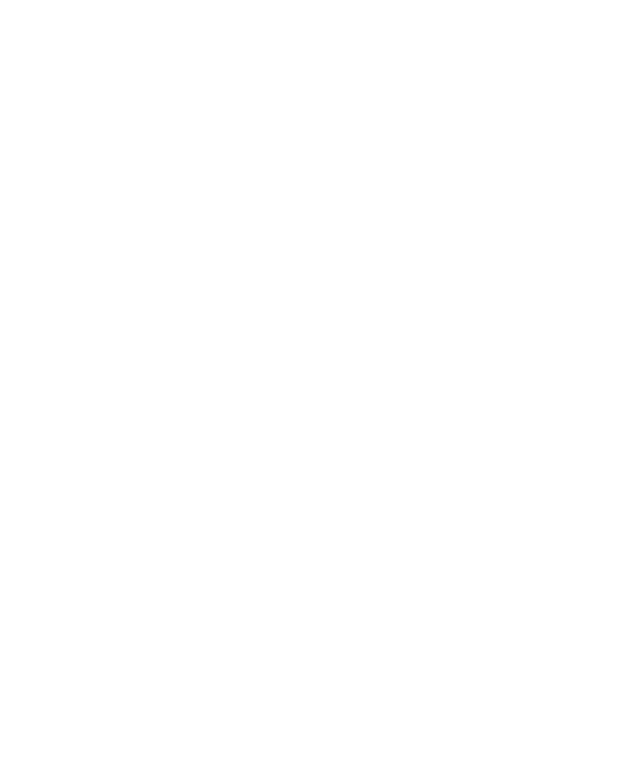
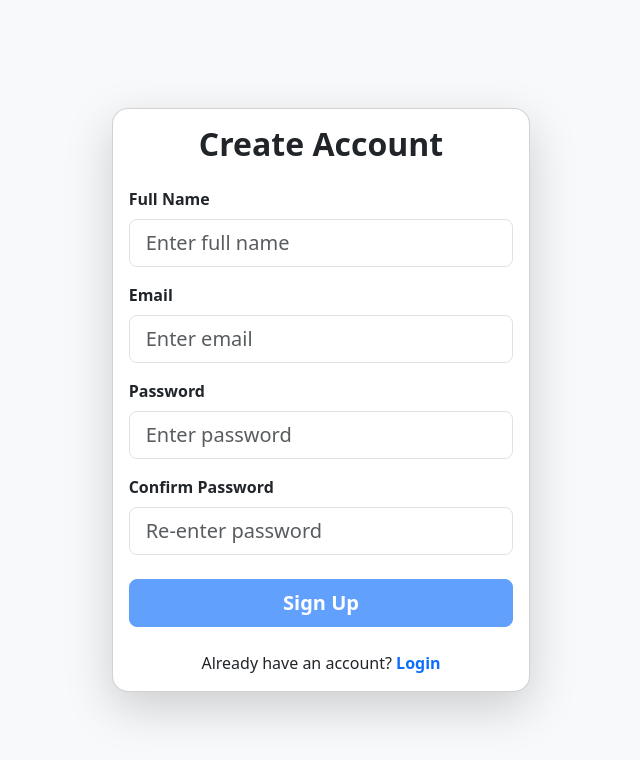
Before and after one commit to sach-cp/hotel-booking-app-ui, an Angular app: page /hotel-booking-app-ui/signup in a window 1280 px wide. Before the commit this address led to /hotel-booking-app-ui/. Shown: the top 760 px of the page, without its empty margins (319-959 px from the left). Built offline with nearby package versions, Linux system fonts and the light colour scheme.

Commit message:
Added signup component

```diff
--- a/angular.json
+++ b/angular.json
@@ -53,7 +53,13 @@
             "development": {
               "optimization": false,
               "extractLicenses": false,
-              "sourceMap": true
+              "sourceMap": true,
+              "fileReplacements": [
+                {
+                  "replace": "src/environments/environment.ts",
+                  "with": "src/environments/environment.development.ts"
+                }
+              ]
             }
           },
           "defaultConfiguration": "production"
--- /dev/null
+++ b/src/app/login-request.ts
@@ -0,0 +1,4 @@
+export interface LoginRequest {
+    username: string;
+    password: string;
+}
--- a/src/app/login/login.css
+++ b/src/app/login/login.css
@@ -34,7 +34,7 @@
 @keyframes fadeInUp {
   from {
     opacity: 0;
-    transform: translateY(30px);
+    transform: translateY(10px);
   }
 
   to {
--- a/src/app/login/login.html
+++ b/src/app/login/login.html
@@ -5,18 +5,19 @@
         <div class="card login-card shadow-lg">
           <div class="card-body p-5">
             <div class="text-center mb-4">
-              <h2 class="card-title fw-bold mb-2">Welcome</h2>
+              <h2 class="card-title fw-bold mb-2">Welcome Back</h2>
               <p class="text-muted">Login in to your account</p>
             </div>
 
-            <form>
+            <form [formGroup]="loginForm" (ngSubmit)="onSubmit()">
               <div class="mb-3">
-                <label for="email" class="form-label fw-semibold">Email Address</label>
+                <label for="username" class="form-label fw-semibold">Username</label>
                 <input
-                  type="email"
+                  type="username"
                   class="form-control form-control-lg"
-                  id="email"
-                  placeholder="Enter your email"
+                  id="username"
+                  placeholder="Enter your username"
+                  formControlName="username"
                   required
                 />
               </div>
@@ -28,12 +29,13 @@
                   class="form-control form-control-lg"
                   id="password"
                   placeholder="Enter your password"
+                  formControlName="password"
                   required
                 />
               </div>
 
               <div class="mb-3 form-check">
-                <input type="checkbox" class="form-check-input" id="rememberMe" />
+                <input type="checkbox" class="form-check-input" id="rememberMe" formControlName="rememberMe"/>
                 <label class="form-check-label" for="rememberMe">
                   Remember me
                 </label>
@@ -53,7 +55,7 @@
             <div class="mt-4 pt-4 border-top text-center">
               <p class="text-muted mb-0">
                 Don't have an account?
-                <a href="#" class="text-decoration-none fw-semibold">Sign up</a>
+                <a routerLink="/signup" class="text-decoration-none fw-semibold">Sign up</a>
               </p>
             </div>
           </div>
--- a/src/app/login/login.ts
+++ b/src/app/login/login.ts
@@ -1,11 +1,74 @@
 import { Component } from '@angular/core';
+import { Router, RouterModule } from '@angular/router';
+import { HttpClient } from '@angular/common/http';
+import { FormBuilder, FormGroup, ReactiveFormsModule, Validators } from '@angular/forms';
+import { LoginRequest } from '../login-request';
+import { CommonModule } from '@angular/common';
+import { environment } from '../../environments/environment.development';
 
 @Component({
   selector: 'app-login',
-  imports: [],
+  imports: [CommonModule, ReactiveFormsModule, RouterModule],
   templateUrl: './login.html',
   styleUrl: './login.css',
 })
 export class Login {
+  apiGatewayUrl = environment.apiGatewayUrl;
 
+  loginForm: FormGroup;
+  token = '';
+
+  // Bootstrap alert support
+  alertMessage = '';
+  alertType: 'success' | 'danger' | '' = '';
+  showAlert = false;
+
+  constructor(
+    private fb: FormBuilder,
+    private http: HttpClient,
+    private router: Router
+  ) {
+    this.loginForm = this.fb.group({
+      username: ['', Validators.required],
+      password: ['', Validators.required],
+      rememberMe: [false]
+    });
+  }
+
+  onSubmit() {
+    if (this.loginForm.invalid) {
+      this.showBootstrapAlert('Please fill all required fields', 'danger');
+      return;
+    }
+
+    const loginData: LoginRequest = {
+      username: this.loginForm.value.username,
+      password: this.loginForm.value.password
+    };
+
+    this.http.post(`${this.apiGatewayUrl}/api/v1/users/login`, loginData, { responseType: 'text' })
+      .subscribe({
+        next: (token: string) => {
+          localStorage.setItem('token', token);
+          this.token = token;
+          this.loginForm.reset();
+        },
+        error: (err) => {
+          let msg = 'Login failed. Please try again.';
+          if (err.status === 0) msg = 'Server unreachable.';
+          else if (err.status === 403) msg = 'Invalid credentials.';
+          this.showBootstrapAlert(msg, 'danger');
+        }
+      });
+  }
+
+  private showBootstrapAlert(message: string, type: 'success' | 'danger') {
+    this.alertMessage = message;
+    this.alertType = type;
+    this.showAlert = true;
+
+    setTimeout(() => {
+      this.showAlert = false;
+    }, 4000);
+  }
 }
--- /dev/null
+++ b/src/app/signup-request.ts
@@ -0,0 +1,5 @@
+export interface SignupRequest {
+    fullName: string;
+    password: string;
+    emailId: string;
+}
--- /dev/null
+++ b/src/app/signup/signup.css
@@ -0,0 +1,18 @@
+/* Full-screen background */
+.signup-bg {
+    background: url('/hotel-booking-app-ui/login.jpg') center / cover no-repeat;
+    filter: brightness(0.75);
+  }
+
+  /* Glassmorphism card */
+  .glass-card {
+    backdrop-filter: blur(18px);
+    background: rgba(255, 255, 255, 0.15);
+    border: 1px solid rgba(255, 255, 255, 0.25);
+    border-radius: 1rem;
+  }
+
+  /* Optional brand tweaks */
+  .text-brand {
+    color: #032753;
+  }
--- /dev/null
+++ b/src/app/signup/signup.html
@@ -0,0 +1,60 @@
+<div class="container-fluid min-vh-100 d-flex justify-content-center align-items-center bg-light">
+    <div class="col-12 col-md-6 col-lg-4">
+
+        <div class="card shadow-lg rounded-4">
+            <div class="card-body p-3">
+
+                <h2 class="text-center fw-bold mb-4">Create Account</h2>
+
+                <form [formGroup]="signupForm" (ngSubmit)="onSubmit()">
+
+                    <!-- Full Name -->
+                    <div class="mb-3">
+                        <label class="form-label fw-semibold">Full Name</label>
+                        <input type="text" class="form-control form-control-lg" formControlName="fullName"
+                            placeholder="Enter full name" />
+                    </div>
+
+                    <!-- Email -->
+                    <div class="mb-3">
+                        <label class="form-label fw-semibold">Email</label>
+                        <input type="email" class="form-control form-control-lg" formControlName="email"
+                            placeholder="Enter email" />
+                    </div>
+
+                    <!-- Password -->
+                    <div class="mb-3">
+                        <label class="form-label fw-semibold">Password</label>
+                        <input type="password" class="form-control form-control-lg" formControlName="password"
+                            placeholder="Enter password" />
+                    </div>
+
+                    <!-- Confirm Password -->
+                    <div class="mb-4">
+                        <label class="form-label fw-semibold">Confirm Password</label>
+                        <input type="password" class="form-control form-control-lg" formControlName="confirmPassword"
+                            placeholder="Re-enter password" />
+                    </div>
+
+                    <!-- Submit -->
+                    <div class="d-grid">
+                        <button type="submit" class="btn btn-primary btn-lg fw-semibold"
+                            [disabled]="signupForm.invalid">
+                            Sign Up
+                        </button>
+                    </div>
+
+                </form>
+
+                <p class="text-center mt-4 mb-0">
+                    Already have an account?
+                    <a routerLink="/login" class="fw-semibold text-decoration-none">
+                        Login
+                    </a>
+                </p>
+
+            </div>
+        </div>
+
+    </div>
+</div>
--- /dev/null
+++ b/src/app/signup/signup.ts
@@ -0,0 +1,92 @@
+import { Component } from '@angular/core';
+import { HttpClient } from '@angular/common/http';
+import { FormBuilder, Validators, ReactiveFormsModule, FormGroup } from '@angular/forms';
+import { RouterModule } from '@angular/router';
+import { CommonModule } from '@angular/common';
+import { SignupRequest } from '../signup-request';
+import { environment } from '../../environments/environment.development';
+
+@Component({
+  selector: 'app-signup',
+  standalone: true,
+  imports: [CommonModule, ReactiveFormsModule, RouterModule],
+  templateUrl: './signup.html',
+  styleUrl: './signup.css',
+})
+export class Signup {
+  apiGatewayUrl = environment.apiGatewayUrl;
+
+  signupForm: FormGroup;
+  isSubmitting = false;
+
+  // ✅ Bootstrap alert state
+  alertMessage = '';
+  alertType: 'success' | 'danger' | '' = '';
+  showAlert = false;
+
+  constructor(
+    private fb: FormBuilder,
+    private http: HttpClient
+  ) {
+    this.signupForm = this.fb.group({
+      fullName: ['', Validators.required],
+      email: ['', [Validators.required, Validators.email]],
+      password: ['', Validators.required],
+      confirmPassword: ['', Validators.required]
+    });
+  }
+
+  onSubmit() {
+    if (this.signupForm.invalid || this.isSubmitting) {
+      this.showBootstrapAlert('Please fill all required fields correctly.', 'danger');
+      return;
+    }
+
+    this.isSubmitting = true;
+
+    const form = this.signupForm.value;
+
+    const userData: SignupRequest = {
+      fullName: form.fullName,
+      emailId: form.email,
+      password: form.password
+    };
+
+    this.http.post(`${this.apiGatewayUrl}/api/v1/users/signup`, userData, { responseType: 'text' })
+      .subscribe({
+        next: (response: string) => {
+          this.signupForm.reset();
+          this.showBootstrapAlert(response || 'User registered successfully!', 'success');
+        },
+        error: (err) => {
+          let errorMessage = 'Signup failed. ';
+
+          if (err.status === 0) {
+            errorMessage += 'Server is unreachable.';
+          } else if (err.status === 403) {
+            errorMessage += 'Not authorized.';
+          } else if (err.error) {
+            errorMessage += err.error;
+          } else {
+            errorMessage += 'Please try again.';
+          }
+
+          this.showBootstrapAlert(errorMessage, 'danger');
+        },
+        complete: () => {
+          this.isSubmitting = false;
+        }
+      });
+  }
+
+  private showBootstrapAlert(message: string, type: 'success' | 'danger') {
+    this.alertMessage = message;
+    this.alertType = type;
+    this.showAlert = true;
+
+    setTimeout(() => {
+      this.showAlert = false;
+    }, 4000);
+  }
+
+}
--- /dev/null
+++ b/src/environments/environment.development.ts
@@ -0,0 +1,4 @@
+export const environment = {
+    production: false,
+    apiGatewayUrl: 'https://api-gateway-mwr5.onrender.com'
+};
--- /dev/null
+++ b/src/environments/environment.ts
@@ -0,0 +1 @@
+export const environment = {};
```
Also changed, not shown: src/app/app.routes.ts (+3 -4 lines), 1 other file (tests, documents, lock files or other folders).
